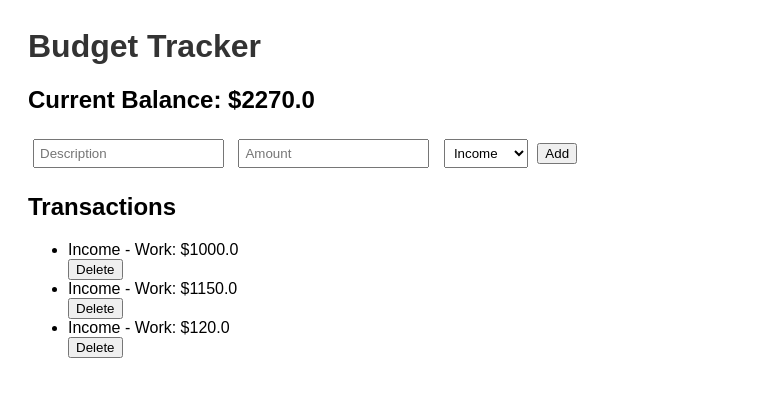
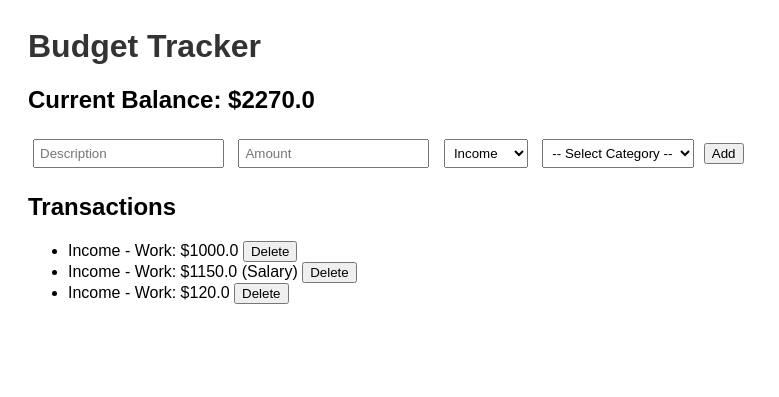
Before and after one commit to KaranKBajpai/personal-budget-tracker, a Flask app: page / in a window 1280 px wide. Shown: the top 397 px of the page, without its empty margins (0-779 px from the left). Run offline with Flask 3, Linux system fonts and the light colour scheme.

Commit message:
Added Categories for submission

```diff
--- a/app.py
+++ b/app.py
@@ -17,6 +17,7 @@ class Entry(db.Model):
     description = db.Column(db.String(100), nullable=False)
     amount = db.Column(db.Float, nullable=False)
     type = db.Column(db.String(10), nullable=False)
+    category = db.Column(db.String(50), nullable=True)
 
 # Create the database file (only runs once)
 if not os.path.exists('budget.db'):
@@ -27,10 +28,11 @@ if not os.path.exists('budget.db'):
 def index():
     if request.method == 'POST':
         description = request.form["description"]
+        category = request.form["category"]
         amount = float(request.form["amount"])
         type = request.form["type"]
 
-        new_entry = Entry(description=description, amount=amount, type=type)
+        new_entry = Entry(description=description, amount=amount, type=type, category=category)
         db.session.add(new_entry)
         db.session.commit()
 
--- a/templates/index.html
+++ b/templates/index.html
@@ -36,13 +36,24 @@
         <option value="income">Income</option>
         <option value="expense">Expense</option>
       </select>
+      <select name="category">
+        <option value="None">-- Select Category --</option>
+        <option value="Salary">Salary</option>
+        <option value="Groceries">Groceries</option>
+        <option value="Rent">Rent</option>
+        <option value="Entertainment">Entertainment</option>
+        <option value="Misc">Misc</option>
+      </select>
       <button type="submit">Add</button>
     </form>
 
     <h2>Transactions</h2>
     <ul>
       {% for entry in entries %}
-      <li>{{entry.type.title()}} - {{entry.description}}: ${{entry.amount}}</li>
+      <li>
+        {{entry.type.title()}} - {{entry.description}}: ${{entry.amount}} {% if
+        entry.category and entry.category != "None" %} ({{ entry.category }}) {%
+        endif %}
         <form
           action="/delete/{{ entry.id }}"
           method="POST"
@@ -50,6 +61,7 @@
         >
           <button type="submit">Delete</button>
         </form>
+      </li>
       {% endfor %}
     </ul>
   </body>
```
Also changed, not shown: instance/budget.db. Lines whose indentation alone changed are shown as unchanged.
